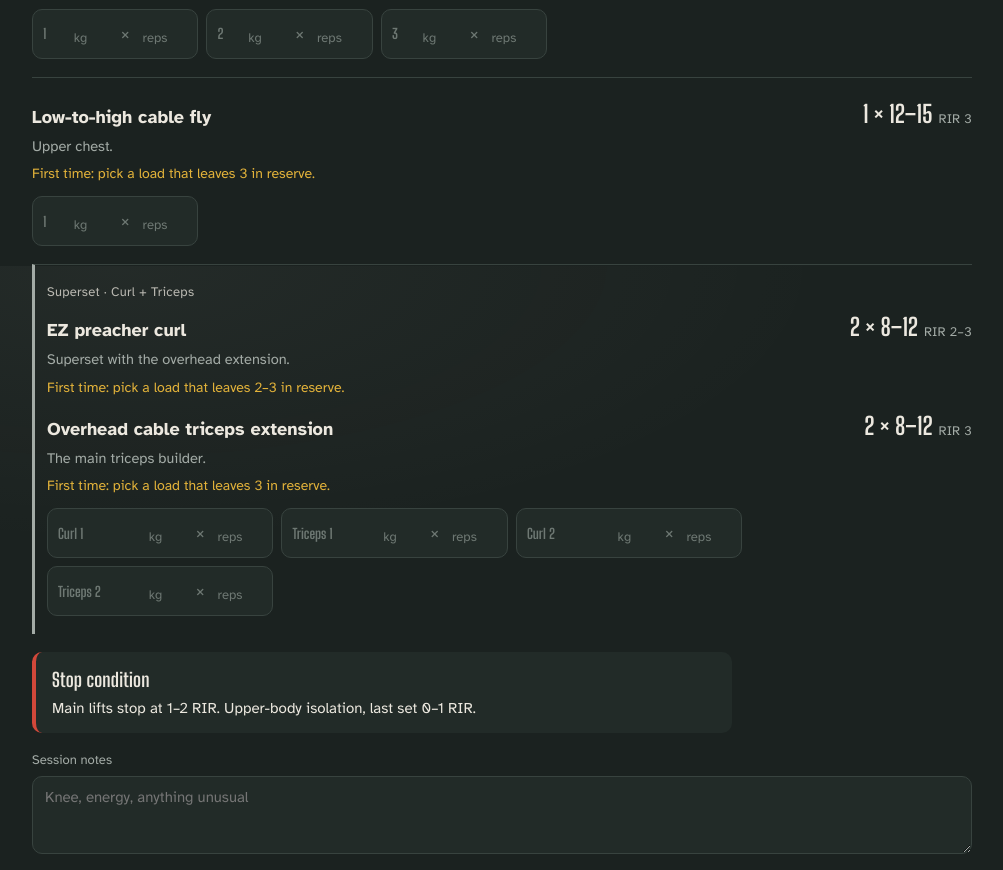
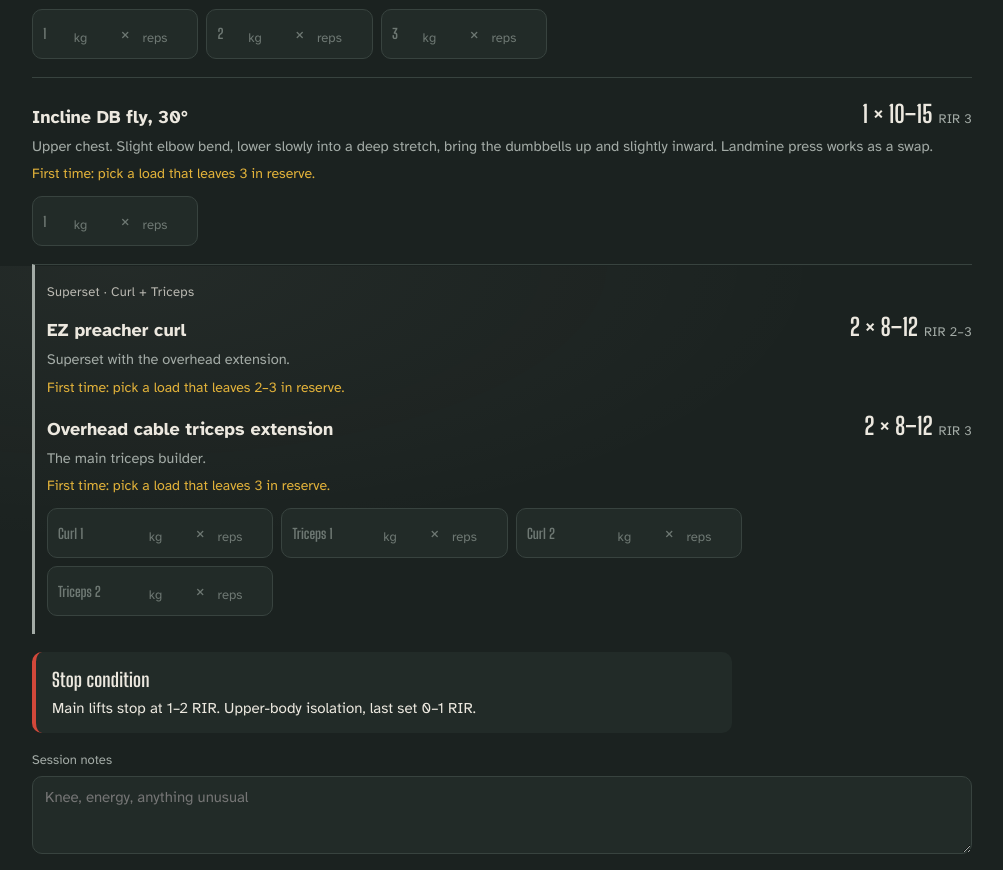
Before and after one commit to YaroRiver/wolf-mass, a plain HTML site: page index.html in a window 1280 px wide. Shown: the part 2134-3004 px from the top of the page, without its empty margins (138-1141 px from the left). Drawn offline with Linux system fonts and the light colour scheme.

Commit message:
Upper A: incline DB fly replaces low-to-high cable fly
Co-Authored-By: Claude Opus 5.5 <noreply@anthropic.com>
Claude-Session: https://claude.ai/code/session_01FY6LxSEJdhQeZ8d7ra1nFV

```diff
--- a/index.html
+++ b/index.html
@@ -524,7 +524,7 @@ const S = {
     {id:'latA',n:'Lateral raise',sn:'Lateral',s:4,r:[12,20],rir:'0–1',t:'iso',note:'Standing dumbbells, one set in the rest after each bench set. Elbows lead, stop at shoulder height.'},
     {id:'pullup',n:'Weighted pull-up',s:4,r:[5,8],rir:'1–2',t:'main',load:'+20 kg',inc:{4:1},note:'Clean reps only. Target +25 kg for 6.'},
     {id:'csrow',n:'Chest-supported row',s:3,r:[8,12],rir:'1–2',t:'main',inc:{8:1},note:'Mid back with the spine unloaded.'},
-    {id:'lthfly',n:'Low-to-high cable fly',s:2,r:[12,15],rir:'1',t:'iso',note:'Upper chest.'},
+    {id:'lthfly',n:'Incline DB fly, 30°',s:2,r:[10,15],rir:'1',t:'iso',note:'Upper chest. Slight elbow bend, lower slowly into a deep stretch, bring the dumbbells up and slightly inward. Landmine press works as a swap.'},
     {id:'ezcurl',n:'EZ preacher curl',ss:'ohext',sn:'Curl',s:3,r:[8,12],rir:'1',t:'arm',note:'Superset with the overhead extension.'},
     {id:'ohext',n:'Overhead cable triceps extension',sn:'Triceps',s:3,r:[8,12],rir:'1',t:'iso',inc:{7:1},note:'The main triceps builder.'}
   ]},
@@ -868,7 +868,7 @@ $('h-refresh').onclick=renderHistory;
 renderHero(); renderNums(); renderToday(); syncBadge(); flush();
 // Self-update: GitHub Pages caches the page for up to 10 minutes. On open and on return, fetch a fresh copy;
 // if its APP_V differs from this one, reload with a cache-busting query.
-const APP_V='2026-11-24.4';
+const APP_V='2026-11-24.5';
 function checkUpdate(){ fetch(location.pathname+'?t='+Date.now(),{cache:'no-store'}).then(r=>r.text()).then(t=>{ const m=t.match(/const APP_V='([^']+)'/); if(m&&m[1]!==APP_V){ const u=new URL(location.href); u.searchParams.set('v',m[1]); location.replace(u.toString()); } }).catch(()=>{}); }
 checkUpdate();
 // Pull down at the very top of the page to reload (works in the home-screen app too).
```
Also changed, not shown: 2 other files.
